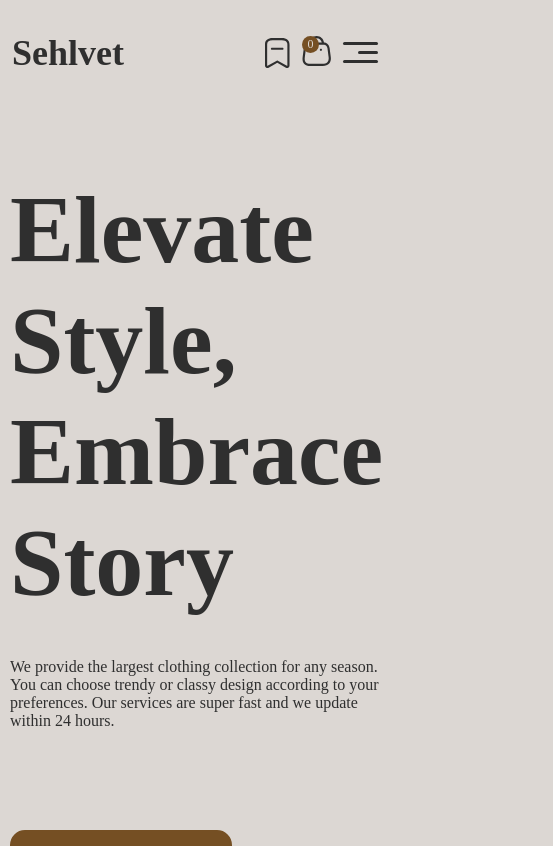
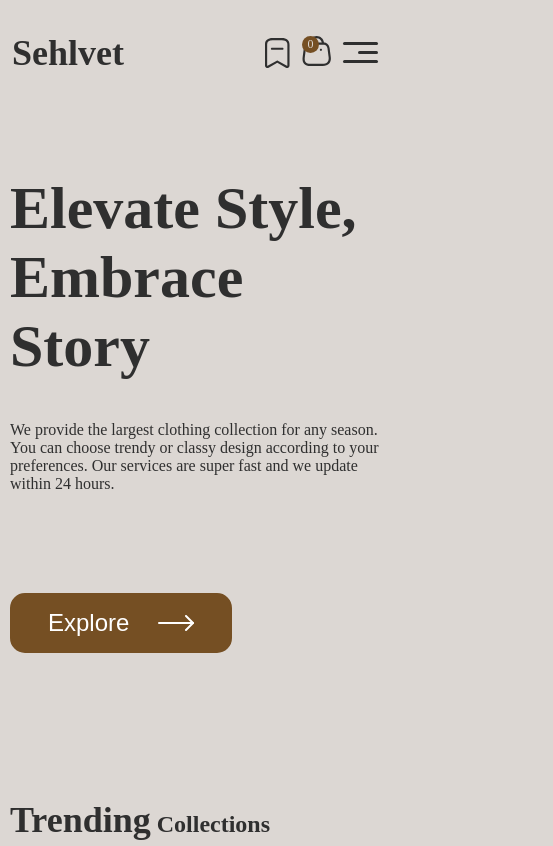
Before and after one commit to KiwiScreams/Sehlvet-landing-page, a React (Vite) app: page / in a window 390 px wide. Shown: the top 846 px of the page, 553 px wide, since content can reach past the window. Built offline with nearby package versions, Linux system fonts and the light colour scheme.

Commit message:
fix responsive

```diff
--- a/src/components/layout/Layout.css
+++ b/src/components/layout/Layout.css
@@ -68,6 +68,7 @@
     {
         padding: 0 10px 0 10px;
         animation: none;
+        margin-bottom: 146px;
     }
 }
 @media screen and (max-width: 900px)
@@ -84,4 +85,10 @@
     {
         display: none;
     }
+    .layout--component h1
+    {
+        font-size: 60px;
+        margin-bottom: 40px;
+        color: var(--dark-clr);
+    }
 }
--- a/src/components/summer/Summer.css
+++ b/src/components/summer/Summer.css
@@ -133,5 +133,13 @@
     .summer--component img
     {
         margin: auto;
+        display: block;
+        width: 100%;
+        margin-bottom: 20px;
+    }
+    .summer--component .summer-body .left-container p,
+    .summer--component .summer-body .right-container p
+    {
+        width: 100%;
     }
 }
--- a/src/components/summer/Summer.jsx
+++ b/src/components/summer/Summer.jsx
@@ -8,9 +8,9 @@
       <section className="summer--component">
         <div className="summer-header">
           <h2>
-            <span>Trending</span> Collections
+            <span>Summer</span> Collections
           </h2>
-          <p>Have a look on what's trending now!</p>
+          <p>We consider your look and comfort on scorching weather.</p>
         </div>
         <div className="summer-body">
           <div className="left-container">
```
